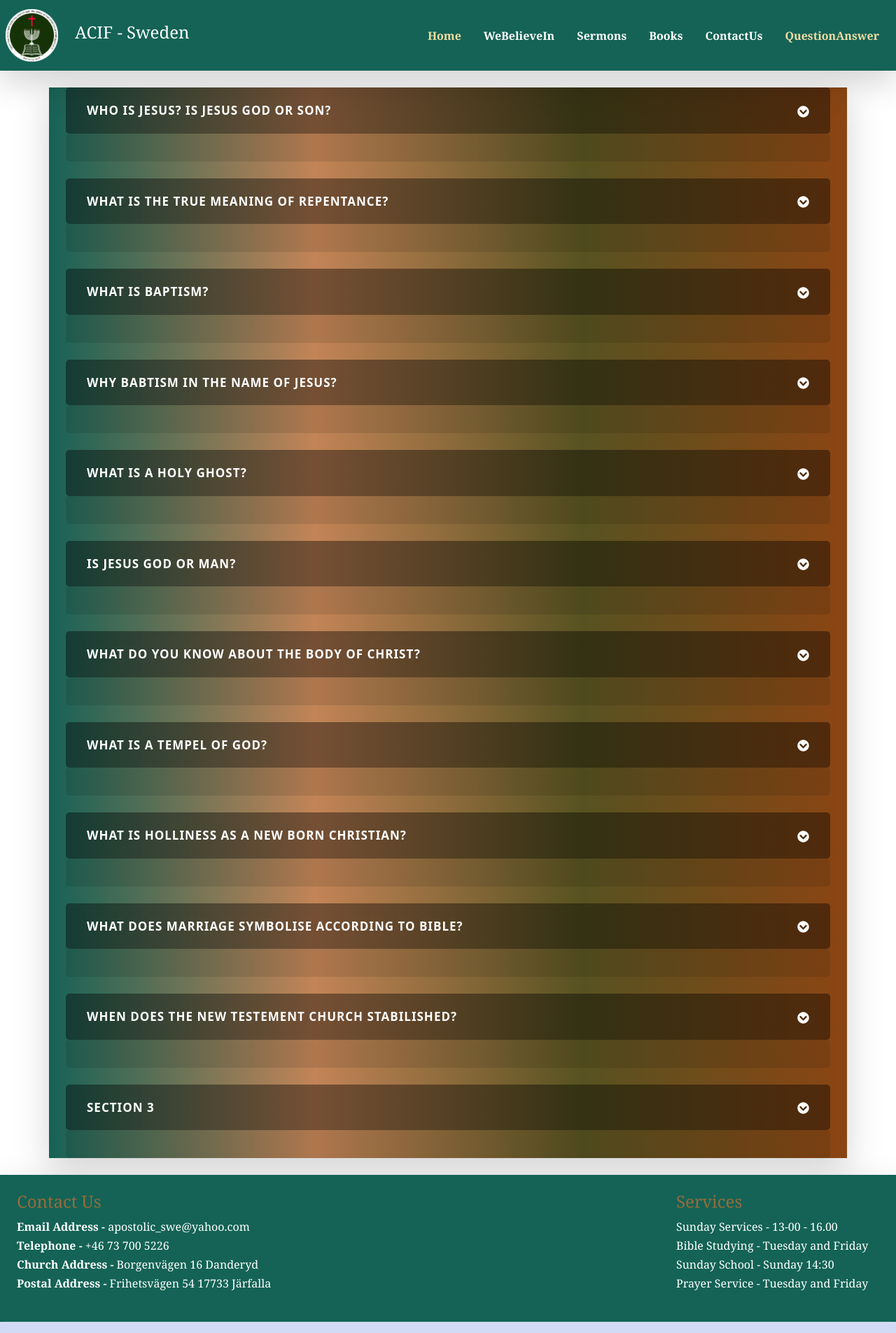
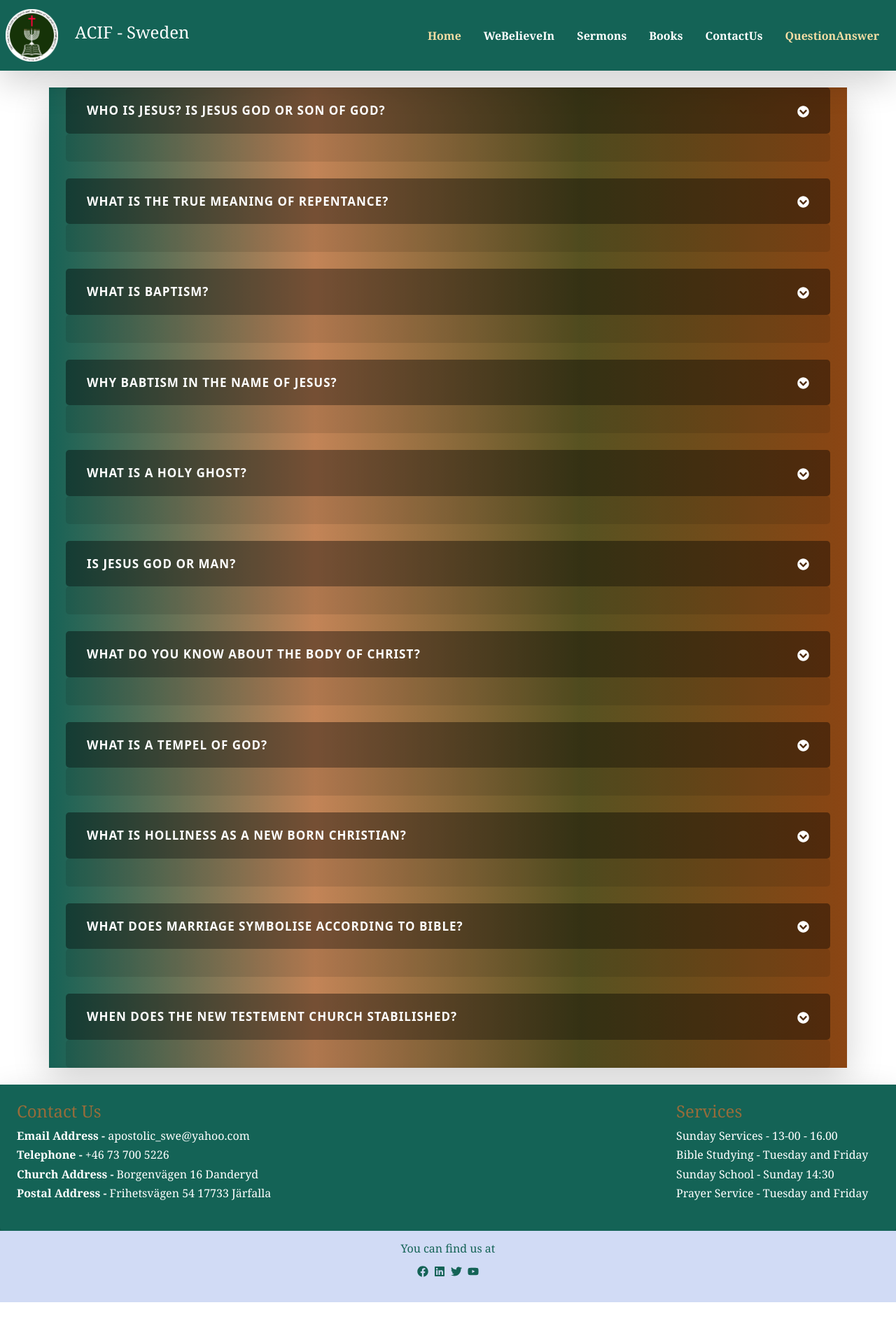
Before and after one commit to azebkidanemariam/ACIF-Sverige, a React (Create React App) app: page /questionAnswer in a window 1280 px wide. Shown: the top 1905 px of the page at 70% size. After the commit the page ends 1861 px from the top, so only its background shows below. Built offline with nearby package versions, Linux system fonts and the light colour scheme; a web font is replaced by a local one.

Commit message:
refactoring,rename the file to much the assignment

```diff
--- a/src/App.js
+++ b/src/App.js
@@ -5,8 +5,8 @@ import HomePage from "./pages/home";
 import QuestionAnswerPage from "./pages/question-answer";
 import BookPage from "./pages/books";
 import SermonsPage from "./pages/sermons";
-import WeBelieveInPage from "./pages/contact";
-import ContactPage from "./pages/sunday-school";
+import WeBelieveInPage from "./pages/believe";
+import ContactPage from "./pages/contact";
 
 const App = () => {
   useEffect(() => {
--- a/src/component/contact/contactComponent.js
+++ b/src/component/believein/believeIn.js
@@ -1,5 +1,5 @@
 import React from "react";
-import "./contact-module.css";
+import "./believeIn-module.css";
 
 import imageBg from "../../asset/bibleBg.jpg";
 import wineBg from "../../asset/wine.jpg";
@@ -34,7 +34,7 @@ function Section({
   );
 }
 
-function ContactComponent() {
+function WeBelieveIn() {
   return (
     <div className="container-fluid p-0">
       <img
@@ -160,4 +160,4 @@ function ContactComponent() {
   );
 }
 
-export default ContactComponent;
+export default WeBelieveIn;
--- a/src/component/questionAnswer/accordionData.js
+++ b/src/component/questionAnswer/accordionData.js
@@ -1,6 +1,6 @@
 export const accordionData = [
   {
-    title: "Who is Jesus? Is Jesus God or Son?",
+    title: "Who is Jesus? Is Jesus God or Son of God?",
     content: `Jesus inquired of His disciples about the public's perception of His identity. Some believed He was Elijah, others thought He was Jeremiah, and some even suggested He was John the Baptist. Following this, Jesus asked His disciples directly who they believed He was. Peter, through divine revelation, proclaimed that Jesus is the Christ, the Son of God.
 
     Matthew 16:16 (KJV) And Simon Peter answered and said, Thou art the Christ, the Son of the living God.
@@ -100,10 +100,4 @@ export const accordionData = [
       quidem maiores doloremque est numquam praesentium eos voluptatem amet!
       Repudiandae, mollitia id reprehenderit a ab odit!`,
   },
-  {
-    title: "Section 3",
-    content: `Sapiente expedita hic obcaecati, laboriosam similique omnis architecto ducimus magnam accusantium corrupti
-      quam sint dolore pariatur perspiciatis, necessitatibus rem vel dignissimos
-      dolor ut sequi minus iste? Quas?`,
-  },
 ];
--- a/src/component/sunday-school/sschool.css
+++ /dev/null
@@ -1,5 +0,0 @@
-h2 {
-  font-size: 63px;
-  font-weight: 700;
-  /*  color: #e78026; */
-}
--- /dev/null
+++ b/src/pages/believe.js
@@ -0,0 +1,14 @@
+import React from "react";
+import Navigate from "../navigation/navigation";
+import WeBelieveIn from "../component/believein/believeIn";
+import FooterComponent from "../component/footer/footer";
+function WeBelieveInPage() {
+  return (
+    <div>
+      <Navigate />
+      <WeBelieveIn />
+      <FooterComponent />
+    </div>
+  );
+}
+export default WeBelieveInPage;
--- a/src/pages/contact.js
+++ b/src/pages/contact.js
@@ -1,14 +1,13 @@
-import React from "react";
-import ContactComponent from "../component/contact/contactComponent";
+import FooterComponent from "../component/footer/footer";
+import ContactForm from "../component/contact/contactUs";
 import Navigate from "../navigation/navigation";
-import FooterComponent from "../component/footer/footer";
-function WeBelieveInPage() {
+function ContactPage() {
   return (
     <div>
       <Navigate />
-      <ContactComponent />
+      <ContactForm />
       <FooterComponent />
     </div>
   );
 }
-export default WeBelieveInPage;
+export default ContactPage;
--- a/src/pages/sunday-school.js
+++ /dev/null
@@ -1,13 +0,0 @@
-import FooterComponent from "../component/footer/footer";
-import ContactForm from "../component/sunday-school/sschoolcomponent";
-import Navigate from "../navigation/navigation";
-function ContactPage() {
-  return (
-    <div>
-      <Navigate />
-      <ContactForm />
-      <FooterComponent />
-    </div>
-  );
-}
-export default ContactPage;
```
Also changed, not shown: src/component/believein/believeIn-module.css (renamed from src/component/contact/contact-module.css), src/component/contact/contactUs.js (renamed from src/component/sunday-school/sschoolcomponent.js), 1 other file (tests, documents, lock files or other folders).
